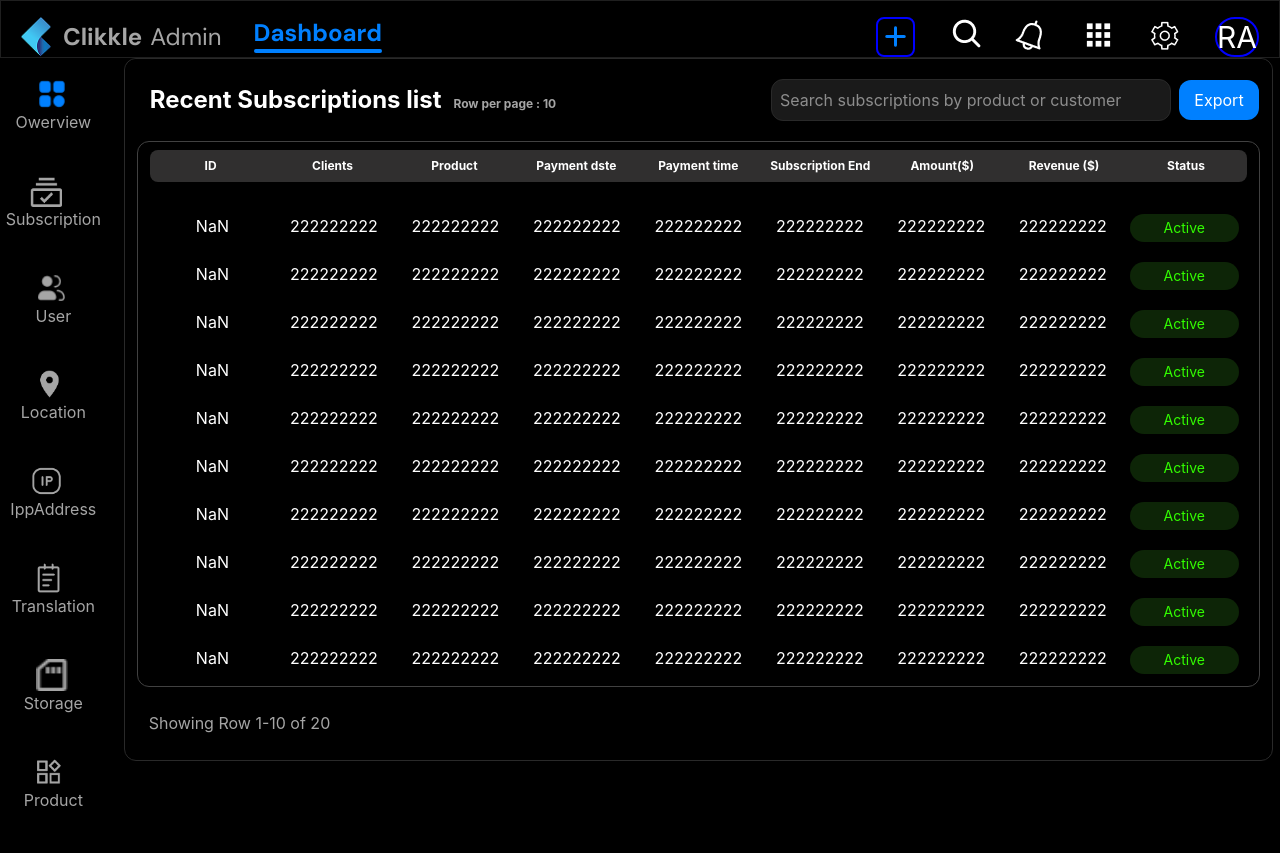
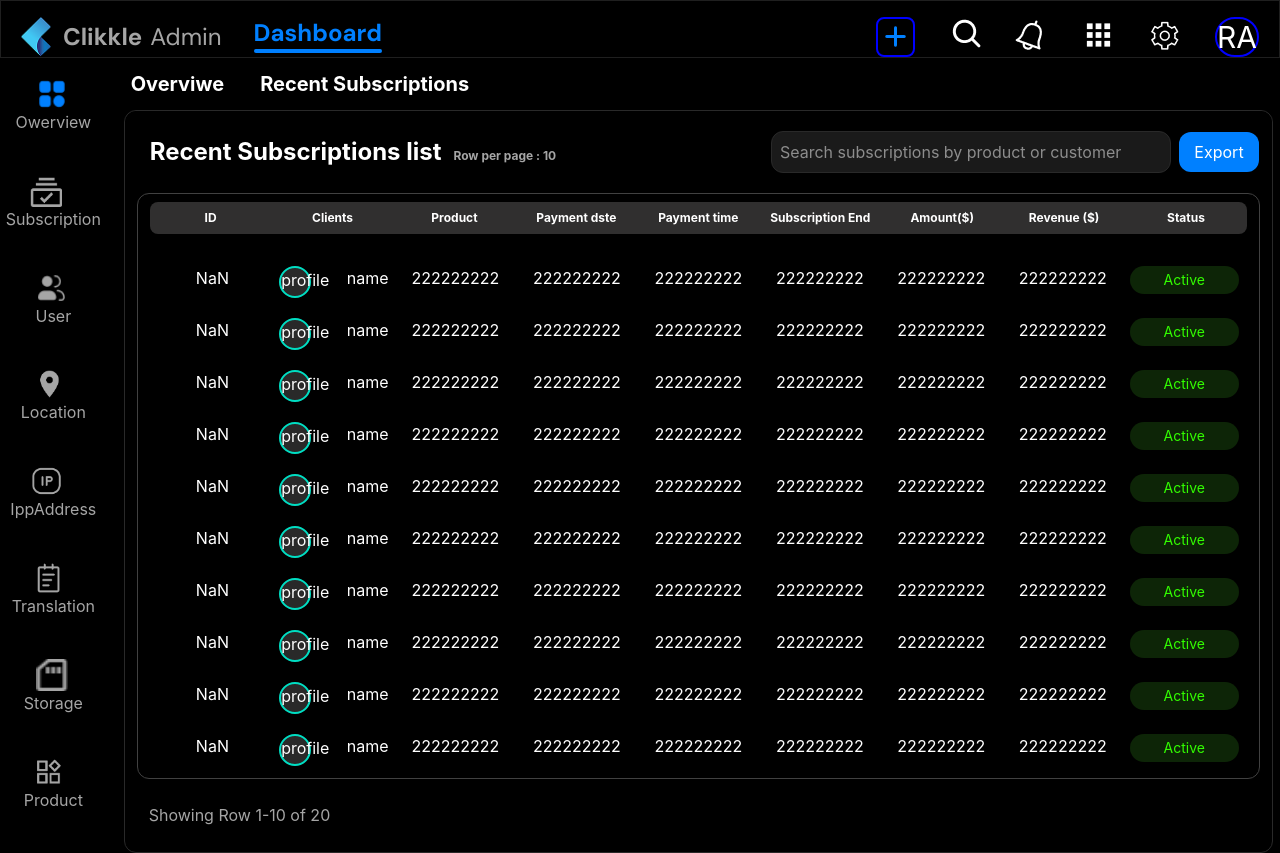
Before and after one commit to Syed-Mazz-Hashmi/dashboard-app, a React (Vite) app: page /dashboard/subscription/subscriptionlist in a window 1280 px wide. Before the commit the page ends 812 px from the top, so only its background shows below. Built offline with nearby package versions, Linux system fonts and the light colour scheme.

Commit message:
add tabs in overview and manage charts alignment

```diff
--- a/package.json
+++ b/package.json
@@ -26,7 +26,7 @@
     "react-apexcharts": "^1.7.0",
     "react-dom": "^19.0.0",
     "react-icons": "^5.5.0",
-    "react-router-dom": "^7.5.3",
+    "react-router-dom": "^7.6.0",
     "recharts": "^2.15.3"
   },
   "devDependencies": {
--- a/src/pages/dashboard/subscription/RecentSubscriptions.jsx
+++ b/src/pages/dashboard/subscription/RecentSubscriptions.jsx
@@ -7,6 +7,22 @@
 
     return (
         <div>
+            <div className='flex gap-3'>
+                      <div>
+                        <Link to="/dashboard/subscription/SubscriptionOverview">
+                        <h1 className='text-white text-xl font-bold p-3'>
+                          Overviwe
+                        </h1>
+                        </Link>
+                      </div>
+                      <div className='text-white text-xl font-bold p-3 '>
+                      <Link to='/dashboard/subscription/subscriptionlist'>
+                        <h1>
+                           Recent Subscriptions
+                        </h1>
+                      </Link>
+                      </div>
+                    </div>
             <div className='border-1 ml-[5px] w-full border-[#292929] rounded-xl'>
                 <div className='border-1 rounded-xl p-3'>
                     <div className='flex justify-between'>
@@ -40,28 +56,120 @@
                     </div>
                     <div className=' p-3 grid grid-cols-9 gap-3 mx-2 '>
                         <div className='grid grid-rows-10 [&>div]:mt-5'>
-                                <div className='text-white text-center '>{id - 1}</div>
-                                <div className='text-white text-center '>{id - 2}</div>
-                                <div className='text-white text-center '>{id - 3}</div>
-                                <div className='text-white text-center '>{id - 4}</div>
-                                <div className='text-white text-center '>{id - 5}</div>
-                                <div className='text-white text-center '>{id - 6}</div>
-                                <div className='text-white text-center '>{id - 7}</div>
-                                <div className='text-white text-center '>{id - 8}</div>
-                                <div className='text-white text-center '>{id - 9}</div>
-                                <div className='text-white text-center '>{id - 10}</div>
+                            <div className='text-white text-center '>{id-1}</div>
+                            <div className='text-white text-center '>{id-2}</div>
+                            <div className='text-white text-center '>{id-3}</div>
+                            <div className='text-white text-center '>{id-4}</div>
+                            <div className='text-white text-center '>{id-5}</div>
+                            <div className='text-white text-center '>{id-6}</div>
+                            <div className='text-white text-center '>{id-7}</div>
+                            <div className='text-white text-center '>{id-8}</div>
+                            <div className='text-white text-center '>{id-9}</div>
+                            <div className='text-white text-center '>{id-10}</div>
                         </div>
                         <div className='grid grid-rows-10 [&>div]:mt-5 '>
-                                <div className='text-white text-center'>222222222</div>
-                                <div className='text-white text-center'>222222222</div>
-                                <div className='text-white text-center'>222222222</div>
-                                <div className='text-white text-center'>222222222</div>
-                                <div className='text-white text-center'>222222222</div>
-                                <div className='text-white text-center'>222222222</div>
-                                <div className='text-white text-center'>222222222</div>
-                                <div className='text-white text-center'>222222222</div>
-                                <div className='text-white text-center'>222222222</div>
-                                <div className='text-white text-center'>222222222</div>
+                            <div className='text-white text-center'>
+                                <div className='flex justify-between '>
+                                    <div className='w-8 h-8 bg-[#292929] rounded-full border-2 border-[#00DEC3]'>
+                                        profile
+                                    </div>
+                                    <div className=''>
+                                        <h1>
+                                            name
+                                        </h1>
+                                    </div>
+                                </div>
+                            </div>
+                            <div className='text-white text-center'><div className='flex justify-between '>
+                                    <div className='w-8 h-8 bg-[#292929] rounded-full border-2 border-[#00DEC3]'>
+                                        profile
+                                    </div>
+                                    <div className=''>
+                                        <h1>
+                                            name
+                                        </h1>
+                                    </div>
+                                </div></div>
+                            <div className='text-white text-center'><div className='flex justify-between '>
+                                    <div className='w-8 h-8 bg-[#292929] rounded-full border-2 border-[#00DEC3]'>
+                                        profile
+                                    </div>
+                                    <div className=''>
+                                        <h1>
+                                            name
+                                        </h1>
+                                    </div>
+                                </div></div>
+                            <div className='text-white text-center'><div className='flex justify-between '>
+                                    <div className='w-8 h-8 bg-[#292929] rounded-full border-2 border-[#00DEC3]'>
+                                        profile
+                                    </div>
+                                    <div className=''>
+                                        <h1>
+                                            name
+                                        </h1>
+                                    </div>
+                                </div></div>
+                            <div className='text-white text-center'><div className='flex justify-between '>
+                                    <div className='w-8 h-8 bg-[#292929] rounded-full border-2 border-[#00DEC3]'>
+                                        profile
+                                    </div>
+                                    <div className=''>
+                                        <h1>
+                                            name
+                                        </h1>
+                                    </div>
+                                </div></div>
+                            <div className='text-white text-center'><div className='flex justify-between '>
+                                    <div className='w-8 h-8 bg-[#292929] rounded-full border-2 border-[#00DEC3]'>
+                                        profile
+                                    </div>
+                                    <div className=''>
+                                        <h1>
+                                            name
+                                        </h1>
+                                    </div>
+                                </div></div>
+                            <div className='text-white text-center'><div className='flex justify-between '>
+                                    <div className='w-8 h-8 bg-[#292929] rounded-full border-2 border-[#00DEC3]'>
+                                        profile
+                                    </div>
+                                    <div className=''>
+                                        <h1>
+                                            name
+                                        </h1>
+                                    </div>
+                                </div></div>
+                            <div className='text-white text-center'><div className='flex justify-between '>
+                                    <div className='w-8 h-8 bg-[#292929] rounded-full border-2 border-[#00DEC3]'>
+                                        profile
+                                    </div>
+                                    <div className=''>
+                                        <h1>
+                                            name
+                                        </h1>
+                                    </div>
+                                </div></div>
+                            <div className='text-white text-center'><div className='flex justify-between '>
+                                    <div className='w-8 h-8 bg-[#292929] rounded-full border-2 border-[#00DEC3]'>
+                                        profile
+                                    </div>
+                                    <div className=''>
+                                        <h1>
+                                            name
+                                        </h1>
+                                    </div>
+                                </div></div>
+                            <div className='text-white text-center'><div className='flex justify-between '>
+                                    <div className='w-8 h-8 bg-[#292929] rounded-full border-2 border-[#00DEC3]'>
+                                        profile
+                                    </div>
+                                    <div className=''>
+                                        <h1>
+                                            name
+                                        </h1>
+                                    </div>
+                                </div></div>
                         </div>
                         <div className='grid grid-rows-10 [&>div]:mt-5'>
                             <div className='text-white text-center'>222222222</div>
--- a/src/pages/dashboard/subscription/SubscriptionOverview.jsx
+++ b/src/pages/dashboard/subscription/SubscriptionOverview.jsx
@@ -12,14 +12,16 @@ const SubscriptionOverview = () => {
       <div>
         <div className='flex gap-3'>
           <div>
-            <h1 className='text-white text-2xl font-bold p-3'>
+            <h1 className='text-white text-xl font-bold p-3'>
               Overviwe
             </h1>
           </div>
-          <div className='text-white text-2xl font-bold p-3 '>
-          <Link to='/dashboard/subscription/subscriptionlist'><h1>
-          Recent Subscriptions
-            </h1></Link>
+          <div className='text-white text-xl font-bold p-3 '>
+          <Link to='/dashboard/subscription/subscriptionlist'>
+            <h1>
+               Recent Subscriptions
+            </h1>
+          </Link>
           </div>
         </div>
       </div>
```
Also changed, not shown: src/pages/dashboard/subscription/ColumnsCharts.jsx (+7 -7 lines), 1 other file (tests, documents, lock files or other folders). Lines whose indentation alone changed are shown as unchanged.
